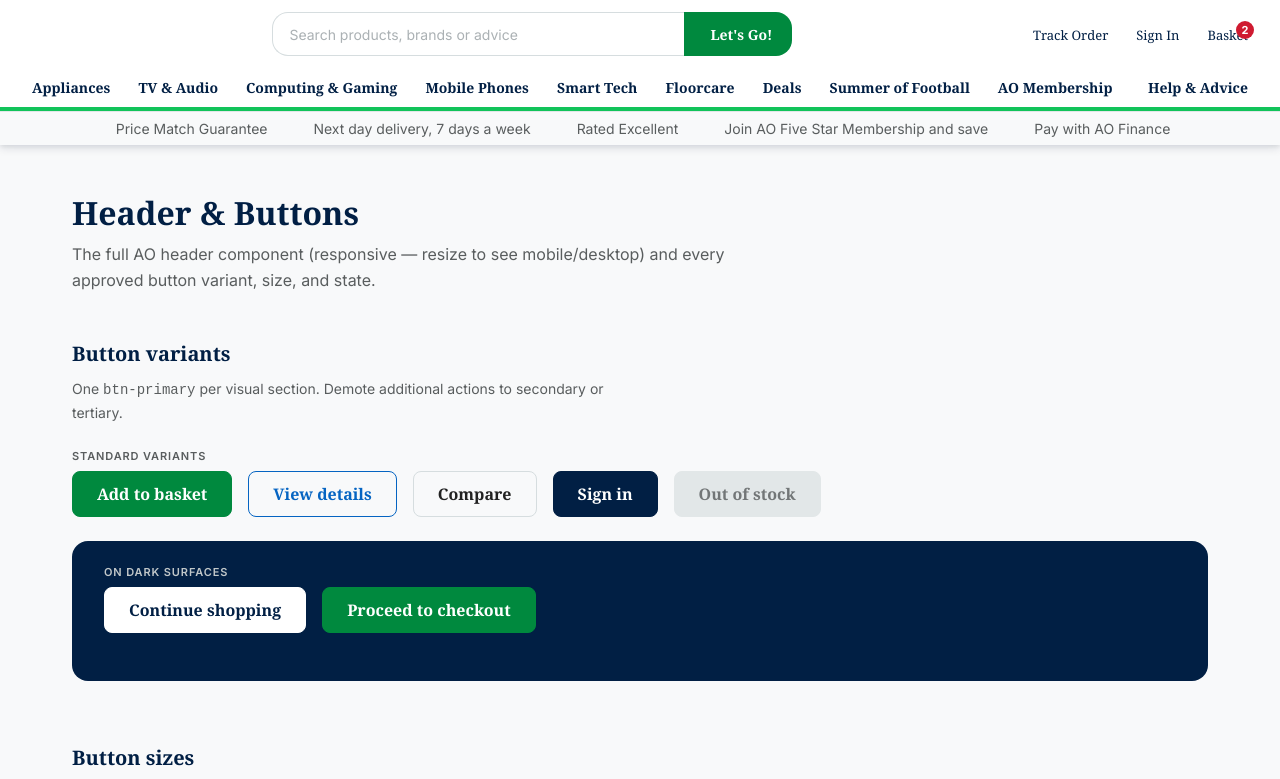
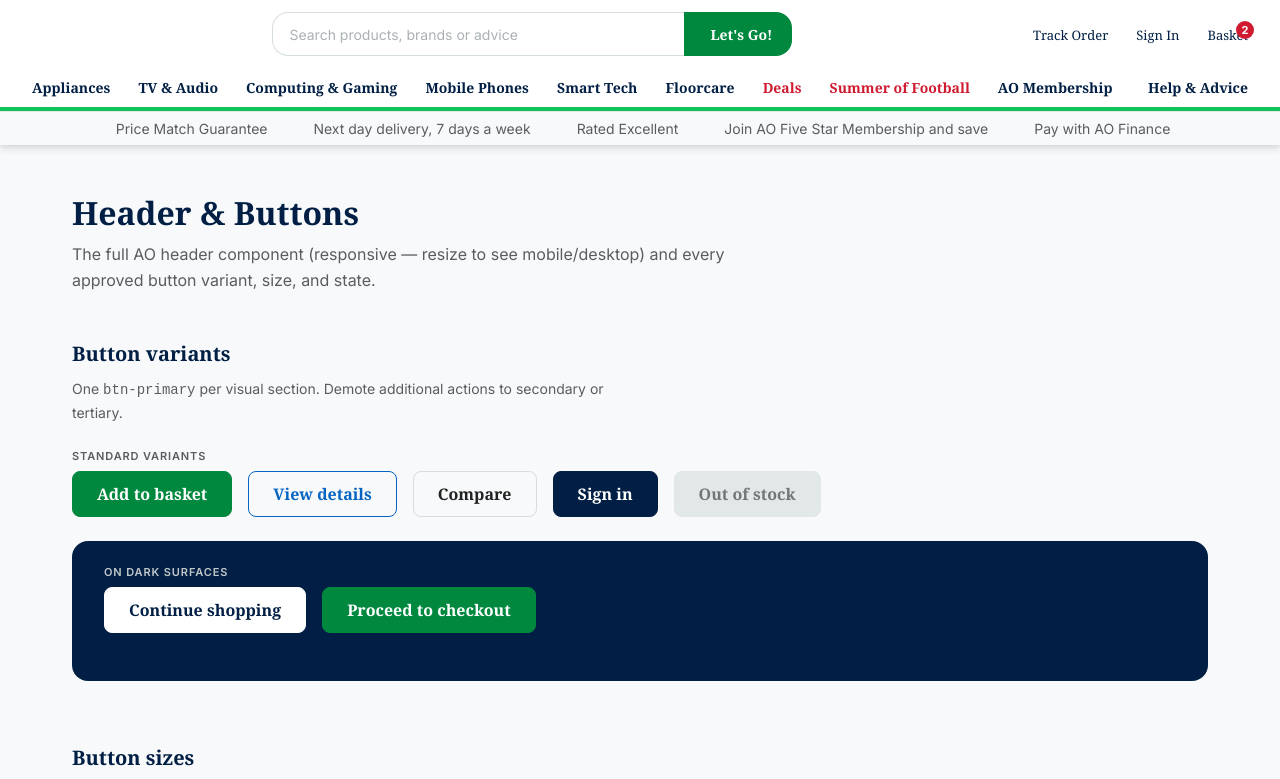
Before and after one commit to craigconnellAO/ao-figma-make-v2, a website: page output/examples/headerAndButtons.html in a window 1280 px wide. Shown: the top 779 px of the page. Drawn offline with Linux system fonts and the light colour scheme; some icons are missing; a web font is replaced by a local one.

Commit message:
fix: increase specificity on deals/promo nav links so red colour wins

```diff
--- a/output/examples/headerAndButtons.html
+++ b/output/examples/headerAndButtons.html
@@ -114,8 +114,8 @@
     }
     .nav-categories a { color: var(--type-primary); text-decoration: none; white-space: nowrap; }
     .nav-categories a:hover { text-decoration: underline; }
-    .nav-categories-deals { color: #cf1a30; }
-    .nav-categories-promo { color: #cf1a30; }
+    .nav-categories a.nav-categories-deals { color: #cf1a30; }
+    .nav-categories a.nav-categories-promo { color: #cf1a30; }
     .nav-categories-help { margin-left: auto; }
 
     .nav-icon {
```
